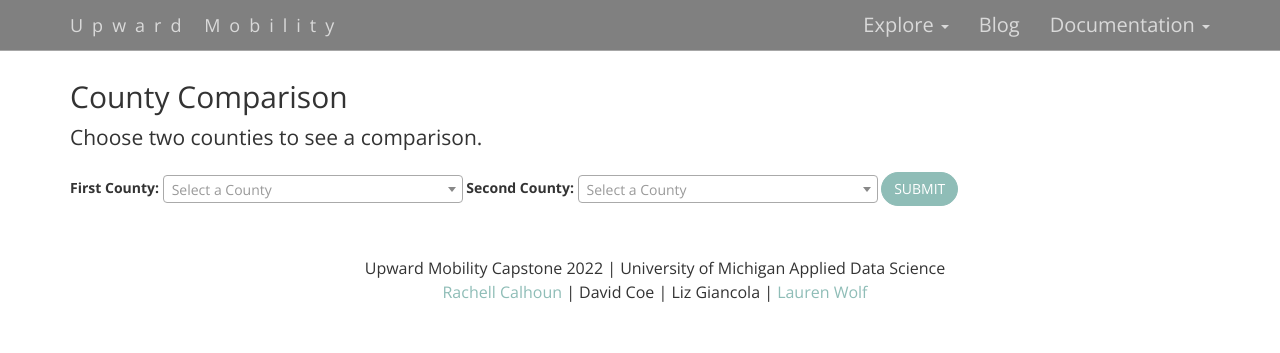
After one commit to RachellCalhoun/us-upward-mobility, a Django app: page /county-comparison in a window 1280 px wide. The commit adds this page. Shown: the top 353 px of the page. Run offline with Django 4.2, Linux system fonts and the light colour scheme; some libraries are stand-ins or nearby versions.

Commit message:
add county comparison page

```diff
--- a/mobility/forms.py
+++ b/mobility/forms.py
@@ -9,3 +9,7 @@ class MetricForm(forms.Form):
 
 class CountyForm(forms.Form):
     fips = forms.ChoiceField(choices=COUNTY_CHOICES, label="County")
+
+class CountyCompareForm(forms.Form):
+    fips1 = forms.ChoiceField(choices=COUNTY_CHOICES, label="First County")
+    fips2 = forms.ChoiceField(choices=COUNTY_CHOICES, label="Second County")
--- a/mobility/templates/mobility/base.html
+++ b/mobility/templates/mobility/base.html
@@ -67,6 +67,7 @@ Although you can use them, for a more unique website, replace these images with
                             <li><a href="{% url 'national_view' %}">US National View</a></li>
                             <li><a href="{% url 'county_finder' %}">County Finder</a></li>
                             <li><a href="{% url 'county_details' %}">County Details</a></li>
+                            <li><a href="{% url 'county_comparison' %}">County Comparison</a></li>
 						</ul>
 					</li>
                     <li><a href="{% url 'post_list' %}">Blog</a></li>
--- /dev/null
+++ b/mobility/templates/mobility/county_comparison.html
@@ -0,0 +1,29 @@
+{% extends 'mobility/regular_base.html' %}
+{% load static %}
+
+{% block main_content %}
+<div class="container" style="min-height:0px;">
+  <h2>County Comparison </h2>
+  <p class="lead">
+      Choose two counties to see a comparison.
+  </p>
+  <form method="get" class="form-inline">
+    {{ form }}
+    <button class="btn btn-primary">Submit </button>
+  </form>
+  {% if fips1 and fips2 %}
+</div>
+<div class="frame-container">
+    <iframe class="responsive-iframe"  src="https://davidhcoe-mads697-main-1sf12v.streamlitapp.com/?embedded=true&fips1={{fips1}}&fips2={{fips2}}" >
+
+    <p>Your browser does not support iframes.</p>
+  </iframe>
+</div>
+  {% endif %}
+  <script type="text/javascript">
+    $(document).ready(function() {
+      $('#id_fips1').select2({placeholder: 'Select a County'});
+      $('#id_fips2').select2({placeholder: 'Select a County'});
+  });
+     </script>
+{% endblock main_content %}
--- a/mobility/urls.py
+++ b/mobility/urls.py
@@ -10,5 +10,5 @@ urlpatterns = [
     path('national-view', views.national_view, name="national_view"),
     path('county-details', views.county_details, name="county_details" ),
     path('county-rankings', views.county_finder, name="county_finder"),
-    path('resources', TemplateView.as_view(template_name='mobility/resources.html'), name="resources" )
+    path('county-comparison', views.CountyComparison.as_view(), name="county_comparison"),
 ]
--- a/mobility/views.py
+++ b/mobility/views.py
@@ -6,9 +6,10 @@ from django.template import loader
 from django.http import HttpResponse
 from django.views.generic.list import ListView
 from django.views.generic.detail import DetailView
+from django.views.generic import TemplateView
 
 from mobility.models import Post
-from mobility.forms import MetricForm, CountyForm
+from mobility.forms import MetricForm, CountyForm, CountyCompareForm
 
 def index(request):
     template = loader.get_template('mobility/index.html')
@@ -29,14 +30,11 @@ def national_view(request):
     metric = request.GET.get('metric', 'population')
     metric_form = MetricForm(initial={'metric': request.GET.get('metric', 'population')})
     template = loader.get_template('mobility/national_view.html')
-
     context = { 'form': metric_form, 'metric': metric}
     return HttpResponse(template.render(context, request))
 
 def county_finder(request):
-
     template = loader.get_template('mobility/county_finder.html')
-
     return HttpResponse(template.render({}, request))
 
 class PostListView(ListView):
@@ -53,5 +51,21 @@ class PostListView(ListView):
 
 
 class PostDetailView(DetailView):
-    # specify the model to use
+
     model = Post
+
+class CountyComparison(TemplateView):
+    template_name = 'mobility/county_comparison.html'
+
+    def get_context_data(self, **kwargs):
+        context = super(CountyComparison, self).get_context_data(**kwargs)
+        fips1 = self.request.GET.get('fips1', None)
+        fips2 = self.request.GET.get('fips2', None)
+
+        form = CountyCompareForm(initial={'fips1': fips1, 'fips2': fips2})
+        context.update({
+            'form': form,
+            'fips1': fips1,
+            'fips2': fips2
+        })
+        return context
```
Also changed, not shown: mobility/templates/mobility/resources.html (deleted, +0 -18 lines).
